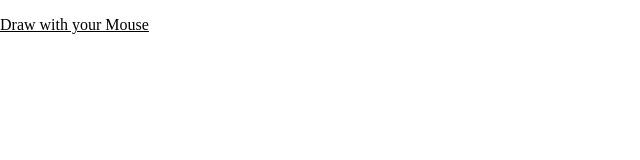
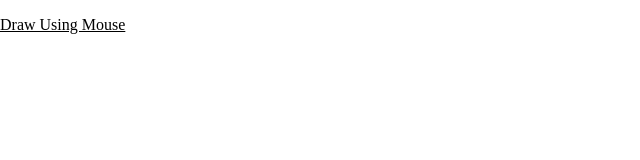
Before and after one commit to dani888/dani888-30DayJS, a plain HTML site: page 30DayJs-07painter/index.html in a window 1280 px wide. Shown: the full height of the page, 0-640 px from the left. Drawn offline with Linux system fonts and the light colour scheme.

Commit message:
update draw

```diff
--- a/30DayJs-07painter/index.html
+++ b/30DayJs-07painter/index.html
@@ -5,7 +5,7 @@
   <title>HTML5 Canvas</title>
 </head>
 <body>
-  <p><u>Draw with your Mouse</u></p>
+  <p><u>Draw Using Mouse</u></p>
 <canvas id="draw" width="800" height="800"></canvas>
 <script>
   const canvas = document.querySelector('#draw');
```
